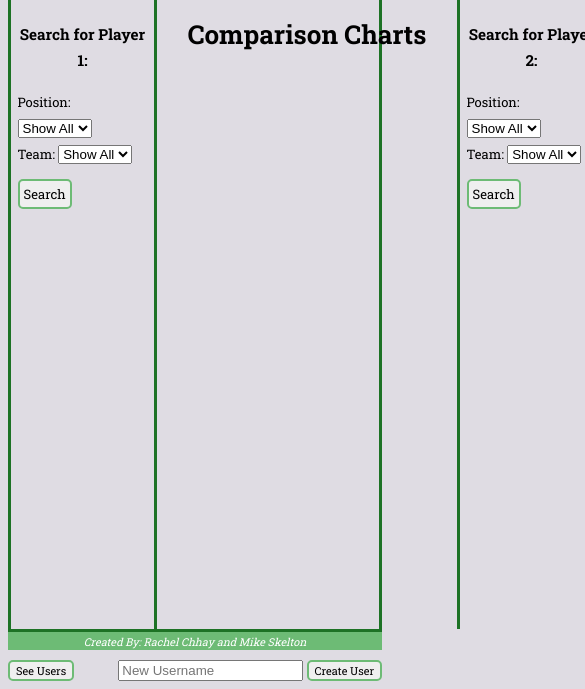
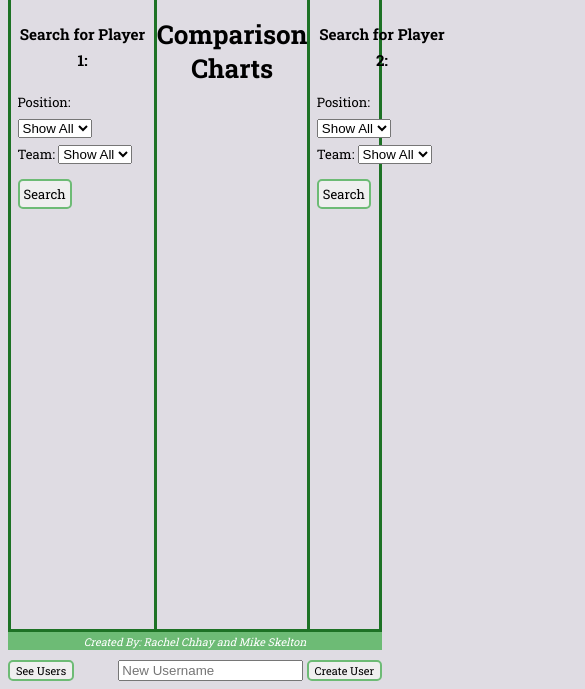
Before and after one commit to rachelchhay/fantasy_football_app_frontend, a website: page public/index.html in a window 390 px wide. Shown: the part 171-860 px from the top of the page, 585 px wide, since content can reach past the window. Drawn offline with nearby package versions, Linux system fonts and the light colour scheme.

Commit message:
Fixed media queries

```diff
--- a/public/style.css
+++ b/public/style.css
@@ -159,6 +159,11 @@ footer {
     padding: 0.5em;
   }
 
+  #charts {
+    display: block;
+    width: 80%;
+  }
+
 
   img {
     height: 5em;
```
